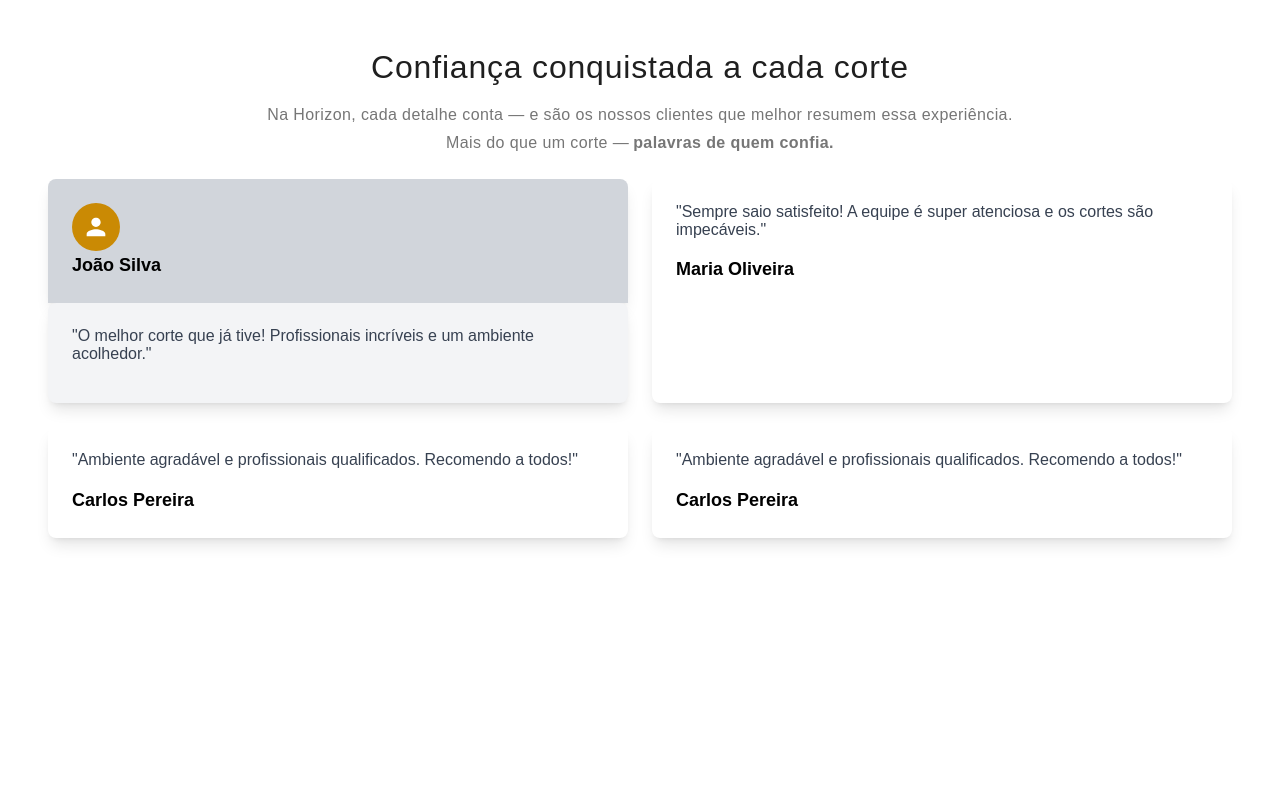
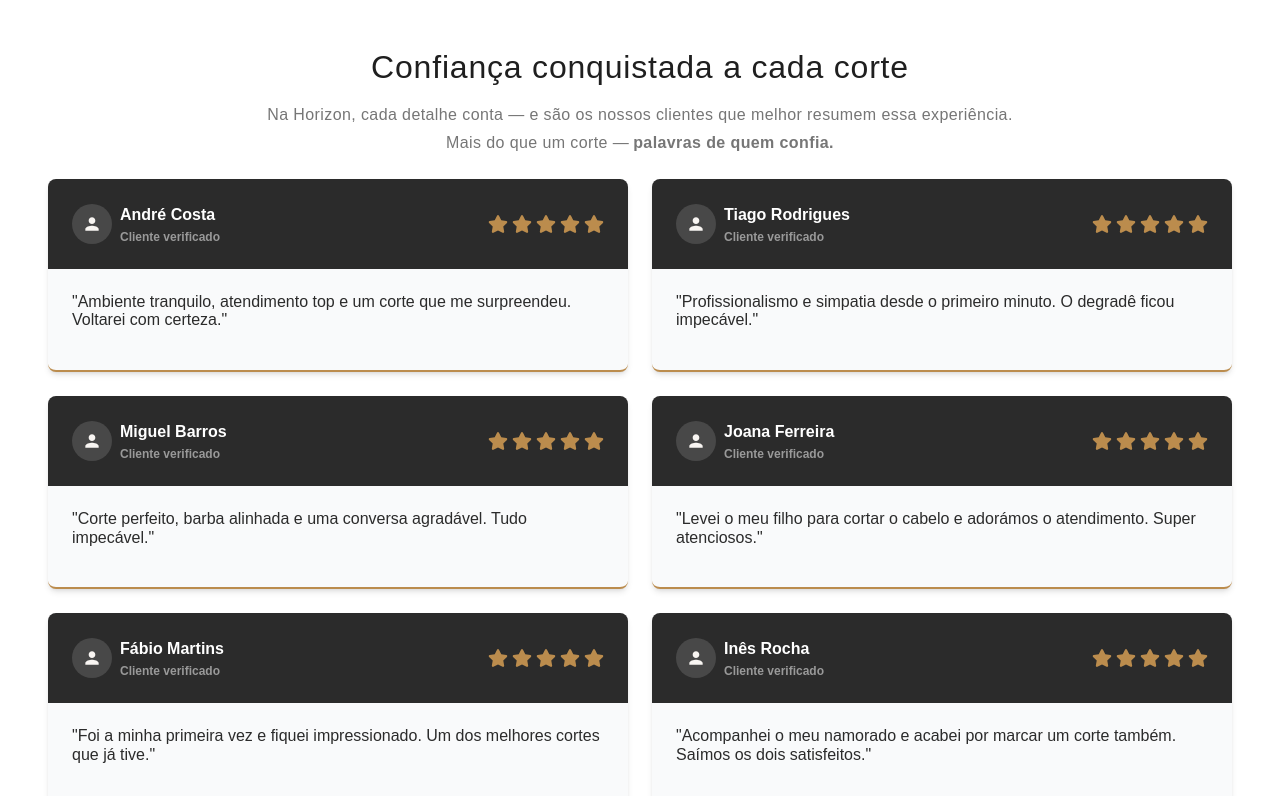
Before and after one commit to lodsa-ntos/horizon-barbershop, a React (Vite) app: page / in a window 1280 px wide. Shown: the part 5302-6098 px from the top of the page. Built offline with nearby package versions, Linux system fonts and the light colour scheme; some icons are missing; a web font is replaced by a local one.

Commit message:
Update PremiumSection button text and enhance TestimonySection with testimonial cards and star ratings

```diff
--- a/src/components/PremiumSection.jsx
+++ b/src/components/PremiumSection.jsx
@@ -128,7 +128,7 @@
             className="text-charcoal-black border border-charcoal-black
              hover:ring-inset hover:ring-1 hover:ring-gray-800 px-8 py-2 rounded-full text-lg font-regular transition duration-900 ease-in-out"
           >
-            Agendar agora
+            Selecionar horário
           </a>
         </div>
       </div>
--- a/src/components/TestimonySection.jsx
+++ b/src/components/TestimonySection.jsx
@@ -1,11 +1,11 @@
 import React from "react";
 import GlobalContaineir from "./Container";
 import { MdPerson } from "react-icons/md";
+import StarRating from "../utils/StarRating";
 
 function TestimonySection() {
   return (
     <section className="bg-white py-20 mb-[48px] min-h-screen">
-
       {/* Section Title */}
       <div className="block mt-5 mb-6">
         <h2 className="text-center text-charcoal-black  text-[32px] font-[400] leading-10 tracking-wide mb-4 break-words">
@@ -24,44 +24,172 @@
       <GlobalContaineir>
         <div className="grid grid-cols-1 md:grid-cols-2 gap-6">
 
+          {/* Testimonial Card 1 */}
+          <div className="bg-[#f9fafb] border-b-2 border-solid border-[#bb8c4d] inset-0 rounded-lg shadow-md">
 
-        <div>
-          <div className="bg-gray-300 p-6 rounded-t-lg shadow-lg">
-            <div className=" bg-beige-darker w-12 h-12 rounded-full flex items-center justify-center"><MdPerson className="text-white size-7"/></div>
-            <h3 className="text-lg font-semibold">João Silva</h3>
-          </div>
-          <div className="bg-gray-100 p-6 rounded-lg shadow-lg">
-            <p className="text-gray-700 mb-4">
-              "O melhor corte que já tive! Profissionais incríveis e um ambiente
-              acolhedor."
+            <div className="bg-[#2B2B2B] p-6 rounded-t-lg flex items-center justify-between gap-5">
+              <div className="flex items-center justify-start gap-2">
+                <div className=" bg-[#484848] w-10 h-10 rounded-full flex items-center justify-center">
+                  <MdPerson className="text-[#F8F5F2] size-5" />
+                </div>
+
+                {/* Customer Name */}
+                <div>
+                  <h3 className="text-base text-white font-bold">André Costa</h3>
+                <span className="text-[0.75rem] text-[#999] font-[700]">Cliente verificado</span>
+                </div>
+              </div>
+
+              {/* Star Rating */}
+              <div>
+                <StarRating rating={5} />
+              </div>
+            </div>
+
+            {/* Testimonial Content */}
+            <p className="text-[#2B2B2B] mb-4 p-6">
+              "Ambiente tranquilo, atendimento top e um corte que me surpreendeu. Voltarei com certeza."
             </p>
           </div>
-        </div>
 
+            {/* Testimonial Card 2 */}
+            <div className="bg-[#f9fafb] border-b-2 border-solid border-[#bb8c4d] inset-0 rounded-lg shadow-md">
 
+            <div className="bg-[#2B2B2B] p-6 rounded-t-lg flex items-center justify-between gap-5">
+              <div className="flex items-center justify-start gap-2">
+                <div className=" bg-[#484848] w-10 h-10 rounded-full flex items-center justify-center">
+                  <MdPerson className="text-[#F8F5F2] size-5" />
+                </div>
 
+                {/* Customer Name */}
+                <div>
+                  <h3 className="text-base text-white font-bold">Tiago Rodrigues</h3>
+                <span className="text-[0.75rem] text-[#999] font-[700]">Cliente verificado</span>
+                </div>
+              </div>
 
-          <div className="bg-white p-6 rounded-lg shadow-lg">
-            <p className="text-gray-700 mb-4">
-              "Sempre saio satisfeito! A equipe é super atenciosa e os cortes
-              são impecáveis."
+              {/* Star Rating */}
+              <div>
+                <StarRating rating={5} />
+              </div>
+            </div>
+
+            {/* Testimonial Content */}
+            <p className="text-[#2B2B2B] mb-4 p-6">
+              "Profissionalismo e simpatia desde o primeiro minuto. O degradê ficou impecável."
             </p>
-            <h3 className="text-lg font-semibold">Maria Oliveira</h3>
-          </div>
-          <div className="bg-white p-6 rounded-lg shadow-lg">
-            <p className="text-gray-700 mb-4">
-              "Ambiente agradável e profissionais qualificados. Recomendo a
-              todos!"
-            </p>
-            <h3 className="text-lg font-semibold">Carlos Pereira</h3>
           </div>
 
-          <div className="bg-white p-6 rounded-lg shadow-lg">
-            <p className="text-gray-700 mb-4">
-              "Ambiente agradável e profissionais qualificados. Recomendo a
-              todos!"
+            {/* Testimonial Card 3 */}
+            <div className="bg-[#f9fafb] border-b-2 border-solid border-[#bb8c4d] inset-0 rounded-lg shadow-md">
+
+            <div className="bg-[#2B2B2B] p-6 rounded-t-lg flex items-center justify-between gap-5">
+              <div className="flex items-center justify-start gap-2">
+                <div className=" bg-[#484848] w-10 h-10 rounded-full flex items-center justify-center">
+                  <MdPerson className="text-[#F8F5F2] size-5" />
+                </div>
+
+                {/* Customer Name */}
+                <div>
+                  <h3 className="text-base text-white font-bold">Miguel Barros</h3>
+                <span className="text-[0.75rem] text-[#999] font-[700]">Cliente verificado</span>
+                </div>
+              </div>
+
+              {/* Star Rating */}
+              <div>
+                <StarRating rating={5} />
+              </div>
+            </div>
+
+            {/* Testimonial Content */}
+            <p className="text-[#2B2B2B] mb-4 p-6">
+              "Corte perfeito, barba alinhada e uma conversa agradável. Tudo impecável."
             </p>
-            <h3 className="text-lg font-semibold">Carlos Pereira</h3>
+          </div>
+
+            {/* Testimonial Card 4 */}
+            <div className="bg-[#f9fafb] border-b-2 border-solid border-[#bb8c4d] inset-0 rounded-lg shadow-md">
+
+            <div className="bg-[#2B2B2B] p-6 rounded-t-lg flex items-center justify-between gap-5">
+              <div className="flex items-center justify-start gap-2">
+                <div className=" bg-[#484848] w-10 h-10 rounded-full flex items-center justify-center">
+                  <MdPerson className="text-[#F8F5F2] size-5" />
+                </div>
+
+                {/* Customer Name */}
+                <div>
+                  <h3 className="text-base text-white font-bold">Joana Ferreira</h3>
+                <span className="text-[0.75rem] text-[#999] font-[700]">Cliente verificado</span>
+                </div>
+              </div>
+
+              {/* Star Rating */}
+              <div>
+                <StarRating rating={5} />
+              </div>
+            </div>
+
+            {/* Testimonial Content */}
+            <p className="text-[#2B2B2B] mb-4 p-6">
+              "Levei o meu filho para cortar o cabelo e adorámos o atendimento. Super atenciosos."
+            </p>
+          </div>
+
+          {/* Testimonial Card 5 */}
+          <div className="bg-[#f9fafb] border-b-2 border-solid border-[#bb8c4d] inset-0 rounded-lg shadow-md">
+
+            <div className="bg-[#2B2B2B] p-6 rounded-t-lg flex items-center justify-between gap-5">
+              <div className="flex items-center justify-start gap-2">
+                <div className=" bg-[#484848] w-10 h-10 rounded-full flex items-center justify-center">
+                  <MdPerson className="text-[#F8F5F2] size-5" />
+                </div>
+
+                {/* Customer Name */}
+                <div>
+                  <h3 className="text-base text-white font-bold">Fábio Martins</h3>
+                <span className="text-[0.75rem] text-[#999] font-[700]">Cliente verificado</span>
+                </div>
+              </div>
+
+              {/* Star Rating */}
+              <div>
+                <StarRating rating={5} />
+              </div>
+            </div>
+
+            {/* Testimonial Content */}
+            <p className="text-[#2B2B2B] mb-4 p-6">
+              "Foi a minha primeira vez e fiquei impressionado. Um dos melhores cortes que já tive."
+            </p>
+          </div>
+
+          { /* Testimonial Card 6 */}
+          <div className="bg-[#f9fafb] border-b-2 border-solid border-[#bb8c4d] inset-0 rounded-lg shadow-md">
+
+            <div className="bg-[#2B2B2B] p-6 rounded-t-lg flex items-center justify-between gap-5">
+              <div className="flex items-center justify-start gap-2">
+                <div className=" bg-[#484848] w-10 h-10 rounded-full flex items-center justify-center">
+                  <MdPerson className="text-[#F8F5F2] size-5" />
+                </div>
+
+                {/* Customer Name */}
+                <div>
+                  <h3 className="text-base text-white font-bold">Inês Rocha</h3>
+                <span className="text-[0.75rem] text-[#999] font-[700]">Cliente verificado</span>
+                </div>
+              </div>
+
+              {/* Star Rating */}
+              <div>
+                <StarRating rating={5} />
+              </div>
+            </div>
+
+            {/* Testimonial Content */}
+            <p className="text-[#2B2B2B] mb-4 p-6">
+              "Acompanhei o meu namorado e acabei por marcar um corte também. Saímos os dois satisfeitos."
+            </p>
           </div>
         </div>
       </GlobalContaineir>
--- /dev/null
+++ b/src/utils/StarRating.jsx
@@ -0,0 +1,21 @@
+
+import React from 'react'
+import { FaStar } from "react-icons/fa";
+
+function StarRating ({rating}) {
+
+  const totalStars = 5;
+
+  return (
+    <div className='flex-1 flex items-center gap-1'>
+      {[...Array(totalStars)].map((_, index) => (
+        <FaStar
+          key={index}
+          className={`w-5 h-5 ${index < rating ? 'text-matte-golden-beige shadow-[rgba(0,0,0,0.05)]' : 'text-gray-300 shadow-[rgba(0,0,0,0.05)]'}`}
+        />
+      ))}
+    </div>
+  )
+}
+
+export default StarRating
```
